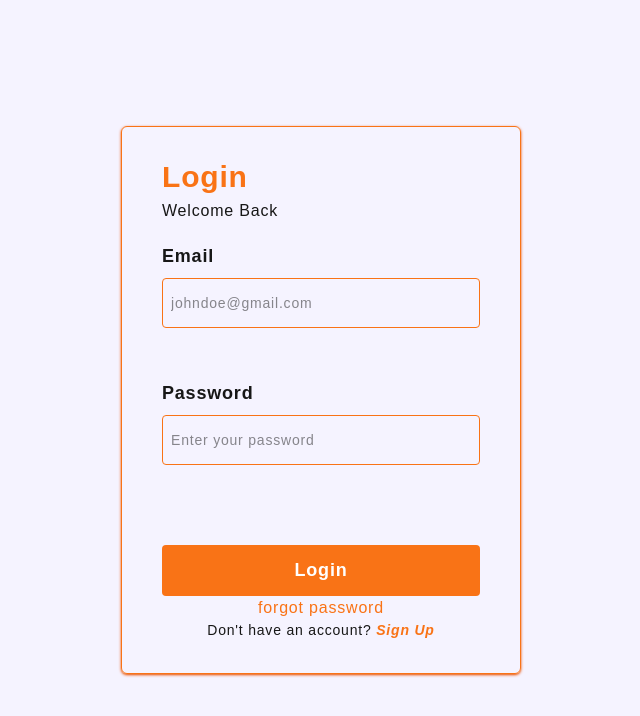
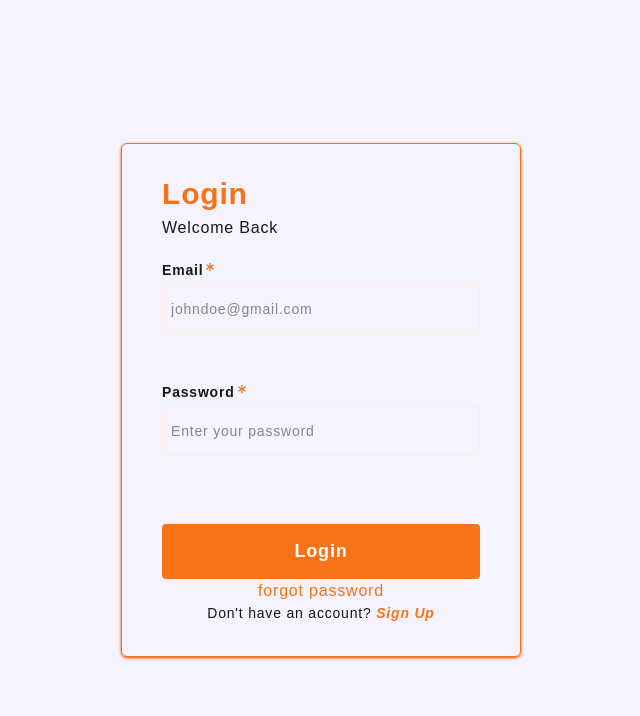
Before and after one commit to shristirai765/team_14_client, a Next.js app: page /login in a window 1280 px wide. Shown: the top 716 px of the page, without its empty margins (319-959 px from the left). Built offline with nearby package versions, Linux system fonts and the light colour scheme.

Commit message:
register hook form

```diff
--- a/app/(auth)/sign-up/page.tsx
+++ b/app/(auth)/sign-up/page.tsx
@@ -9,23 +9,26 @@ export const metadata: Metadata = {
 
 const SignUpPage = () => {
     return (
-     <main className="bg-violet-50 min-h-full flex justify-center items-center">
-      <section className="shadow-sm shadow-primary-hover border border-primary min-h-100 min-w-100 px-10 py-8 rounded-md flex flex-col gap-5">
-        <div className="flex flex-col gap-1">
-          <h1 className="text-3xl font-bold text-primary">Create Account</h1>
-          <p className="text-xl">Welcome </p>
+        <main className='bg-white min-h-full flex justify-center items-center'>
+            <section className='shadow-sm shadow-primary-shadow border border-primary min-h-100 min-w-130 px-8 py-8 rounded-md flex flex-col gap-5'>
+                {/* page heading */}
+                <div className='flex flex-col gap-1'>
+                    <h1 className='text-3xl font-bold text-primary'>Create Account</h1>
+                    <p className='text-lg'>Welcome</p>
+                </div>
 
-        </div>
                 {/* register form */}
-        <RegisterForm/>
+                <RegisterForm />
 
                 {/* link to signup page */}
-        <div className="-mt-5">
-          <p className="text-center text-[14px]">
-           Already have an account? <Link title="go to sign up page" className="text-primary italic font-semibold" href={'/login'}> Sign In</Link>
+                <div className='-mt-4'>
+
+                    <p className='text-center text-[14px]'>
+                        Already have an Account? <Link title='go to login page' className='text-primary italic  font-semibold' href={'/login'}>Sign In</Link>
                     </p>
                 </div>
             </section>
+
         </main>
     )
 }
--- a/app/layout.tsx
+++ b/app/layout.tsx
@@ -23,7 +23,7 @@ export default function RootLayout({ children }: LayoutProps<"/">) {
       lang="en"
       className={`${geistSans.variable} ${geistMono.variable} h-full antialiased`}
     >
-      <body className="tracking-wider h-full flex flex-col">{children}</body>
+      <body className="tracking-wider  h-full flex flex-col">{children}</body>
     </html>
   );
 }
--- a/components/client/form/login.form.tsx
+++ b/components/client/form/login.form.tsx
@@ -37,6 +37,7 @@ const LoginForm = () => {
           id='email'
           error= {errors?.email?.message}
           register={register}
+          required
         />
         <Input
           label='Password'
@@ -46,6 +47,7 @@ const LoginForm = () => {
           id='password'
           error= {errors?.password?.message}
           register={register}
+          required
         />
         <div className='mt-5'>
           <Button
--- a/components/client/form/register.form.tsx
+++ b/components/client/form/register.form.tsx
@@ -2,50 +2,49 @@
 
 import Button from "@/components/common/button";
 import Input from "@/components/common/input";
-import { useState } from "react";
+import { registerSchema } from "@/schemas/register.schema";
+import { TRegister } from "@/types/register.type";
+import { yupResolver } from "@hookform/resolvers/yup";
+import { useForm } from "react-hook-form";
 
 const RegisterForm = () => {
-    const [formData, setFormData] = useState({
-        full_name: "",
-        phone: "",
-        email: "",
-        password: "",
-        c_password: ""
-      })
-      const onChange = (e: React.ChangeEvent<HTMLInputElement, HTMLInputElement>)=>{
-        const value = e.target.value;
-        const name = e.target.name;
-        setFormData((prev)=>{
-          return {
-            ...prev,
-            [name]: value
-          }
+
+        const {register, handleSubmit, formState: {errors}} = useForm({
+          defaultValues: {
+            full_name: "",
+            phone: "",
+            email: "",
+            password: "",
+            c_password: ""
+          },
+          resolver: yupResolver(registerSchema),
         })
-      }
-       const onSubmit = ((e: React.SubmitEvent<HTMLFormElement>)=>{
-          e.preventDefault();
-          console.log("account created", formData);
+
+       const onSubmit = ((data: TRegister )=>{
+         console.log("account created", data);
 
         })
   return (
-    <form onSubmit={onSubmit} className='flex flex-col gap-6' >
+    <form onSubmit={handleSubmit(onSubmit)} className='flex flex-col gap-1' >
         <Input
             label="Full Name"
             id="full_name"
             type="text"
             name="full_name"
             placeholder="John Doe"
-            value= {formData.full_name}
-            onChange={onChange}
+            error= {errors?.full_name?.message}
+            register={register}
+            required
         />
         <Input
             label="Phone Number"
             id="phone"
-            type="number"
+            // type="number"
             name="phone"
             placeholder="9800000000"
-            value= {formData.phone}
-            onChange={onChange}
+            error= {errors?.phone?.message}
+            register={register}
+            required
         />
         <Input
           label='Email'
@@ -53,8 +52,9 @@ const RegisterForm = () => {
           type='email'
           name='email'
           id='email'
-          value= {formData.email}
-          onChange={onChange}
+          error= {errors?.email?.message}
+          register={register}
+          required
         />
         <Input
           label='Password'
@@ -62,8 +62,9 @@ const RegisterForm = () => {
           type='password'
           name='password'
           id='password'
-          value= {formData.password}
-          onChange={onChange}
+          error= {errors?.password?.message}
+          register={register}
+          required
         />
         <Input
           label='Confirm Password'
@@ -71,8 +72,9 @@ const RegisterForm = () => {
           type='password'
           name='c_password'
           id='c_password'
-          value= {formData.c_password}
-          onChange={onChange}
+          error= {errors?.c_password?.message}
+          register={register}
+          required
         />
         <div className='mt-5'>
           <Button
--- a/components/common/button.tsx
+++ b/components/common/button.tsx
@@ -3,17 +3,17 @@ interface IProps{
     label: string,
     type?: 'button' | 'submit' | 'reset'
 }
-const Button = ({label , type}:IProps) => {
-  return (
-    <div className='mt-2'>
+const Button = ({ label, type = 'button' }: IProps) => {
+    return (
         <button
-            className='cursor-pointer rounded-sm w-full py-3 bg-primary text-text-on-primary font-bold text-[18px] hover:bg-primary-hover active:bg-primary-active transition-all duration-300'
-            type= {type}
+            className='cursor-pointer rounded-sm w-full py-3.5 bg-primary
+             text-text-on-primary font-bold text-[18px] hover:bg-primary-hover
+             active:bg-primary-active transition-all duration-300'
+            type={type}
         >
             {label}
         </button>
-    </div>
-  )
+    )
 }
 
 export default Button
--- a/components/common/input.tsx
+++ b/components/common/input.tsx
@@ -1,31 +1,37 @@
-import { FC } from "react"
-import { UseFormRegister } from "react-hook-form"
+import React, { FC } from 'react'
+import { UseFormRegister } from 'react-hook-form';
+import { FaAsterisk } from "react-icons/fa6";
 
-interface IProps{
-    label: string,
+interface IProps {
+    label: string;
     name: string,
     id: string,
-    type?: "text" | "email" | "password" | "number",
+    type?: 'text' | 'password' | 'email'
     placeholder: string,
-    register: UseFormRegister<any>
+    register: UseFormRegister<any>,
     error?: string
+    required?: boolean
 }
-const Input: FC<IProps> = ({ error, register,id, label, name, placeholder, type = "text"}) => {
+
+const Input: FC<IProps> = ({ id, label, name, placeholder, type = 'text', register, error, required = false }) => {
     return (
-    <div className="flex flex-col gap-2">
-        <label className=" text-[18px] font-[600]" htmlFor={id}>{label}</label>
+        <div className='flex flex-col gap-1'>
+            <div className='flex gap-0.5'>
+                <label className='text-sm font-semibold' htmlFor={id}>{label}</label>
+                {required && <FaAsterisk size={10} className='text-primary mt-0.5' />}
+            </div>
+
             <input
-            {...register(name, {required: true})}
-            id= {id}
-            type= {type}
-            placeholder= {placeholder}
-            // value={value}
-            className={`accent-primary py-3.5 border px-2 text-sm placeholder:text-sm
-              ${error? 'border-red-500 focus:outline-red-500': 'border-primary focus:outline-primary-active'} px-2 rounded-sm
+                {...register(name)}
+                id={id}
+                placeholder={placeholder}
+                type={type}
+                className={`accent-primary py-3.5 border px-2 rounded-sm  text-sm placeholder:text-sm
+                    ${error ? 'border-red-500 focus:outline-red-500' : 'border-primary-light focus:outline-primary-active'}
                     `}
             />
             <small
-          className="h-5 text-red-500 text-xs"
+                className='h-5 text-red-500 text-xs'
             >{error}</small>
         </div>
     )
--- a/package.json
+++ b/package.json
@@ -14,6 +14,7 @@
     "react": "19.2.8",
     "react-dom": "19.2.8",
     "react-hook-form": "^7.84.0",
+    "react-icons": "^5.7.0",
     "yup": "^1.7.1"
   },
   "devDependencies": {
--- /dev/null
+++ b/schemas/register.schema.ts
@@ -0,0 +1,9 @@
+import * as yup from "yup";
+
+export const registerSchema = yup.object({
+    full_name: yup.string().required("name is required"),
+    phone: yup.string().required("phone is required"),
+    email: yup.string().email().required("need email"),
+    password: yup.string().required("password is required"),
+    c_password: yup.string().required("confirmation password is required"),
+});
--- /dev/null
+++ b/types/register.type.ts
@@ -0,0 +1,4 @@
+import { registerSchema } from "@/schemas/register.schema";
+import * as yup from "yup";
+
+export type TRegister = yup.InferType<typeof registerSchema>;
```
Also changed, not shown: 1 other file (tests, documents, lock files or other folders). Lines whose indentation alone changed are shown as unchanged.
